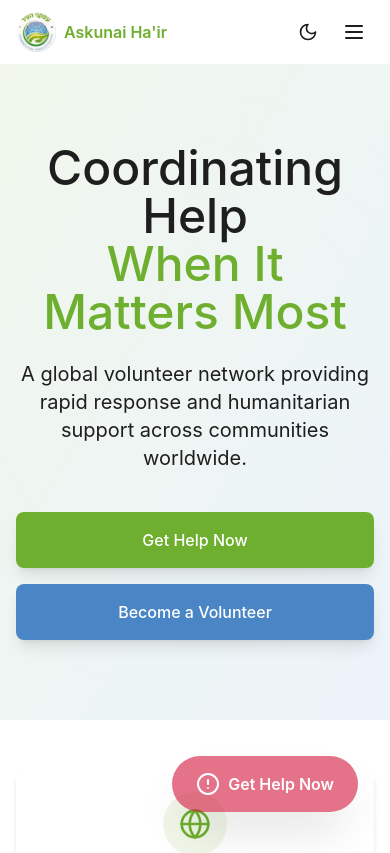
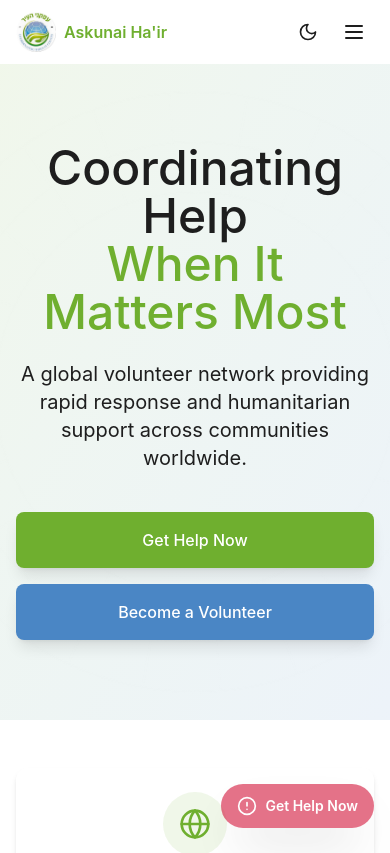
Before and after one commit to TheUriF/ploink, a React (Vite) app: page / in a window 390 px wide. Shown: the top 853 px of the page. Built offline with nearby package versions, Linux system fonts and the light colour scheme.

Commit message:
Update EmergencyButton styles and sizes

```diff
--- a/src/app/components/EmergencyButton.tsx
+++ b/src/app/components/EmergencyButton.tsx
@@ -7,11 +7,11 @@ export function EmergencyButton() {
   return (
     <button
       onClick={() => navigate('/get-help')}
-      className="fixed bottom-8 right-8 bg-[#d4183d] hover:bg-[#b01431] text-white px-6 py-4 rounded-full shadow-2xl flex items-center gap-2 transition-all duration-300 hover:scale-105 z-40 animate-pulse"
+      className="fixed bottom-4 right-4 sm:bottom-6 sm:right-6 md:bottom-8 md:right-8 bg-[#d4183d] hover:bg-[#b01431] text-white px-4 py-3 sm:px-6 sm:py-4 rounded-full shadow-2xl flex items-center gap-2 transition-all duration-300 hover:scale-105 active:scale-95 z-40 animate-pulse touch-manipulation"
       aria-label="Get emergency help"
     >
-      <AlertCircle className="h-6 w-6" />
-      <span className="font-semibold">Get Help Now</span>
+      <AlertCircle className="h-5 w-5 sm:h-6 sm:w-6" />
+      <span className="font-semibold text-sm sm:text-base">Get Help Now</span>
     </button>
   );
 }
```
